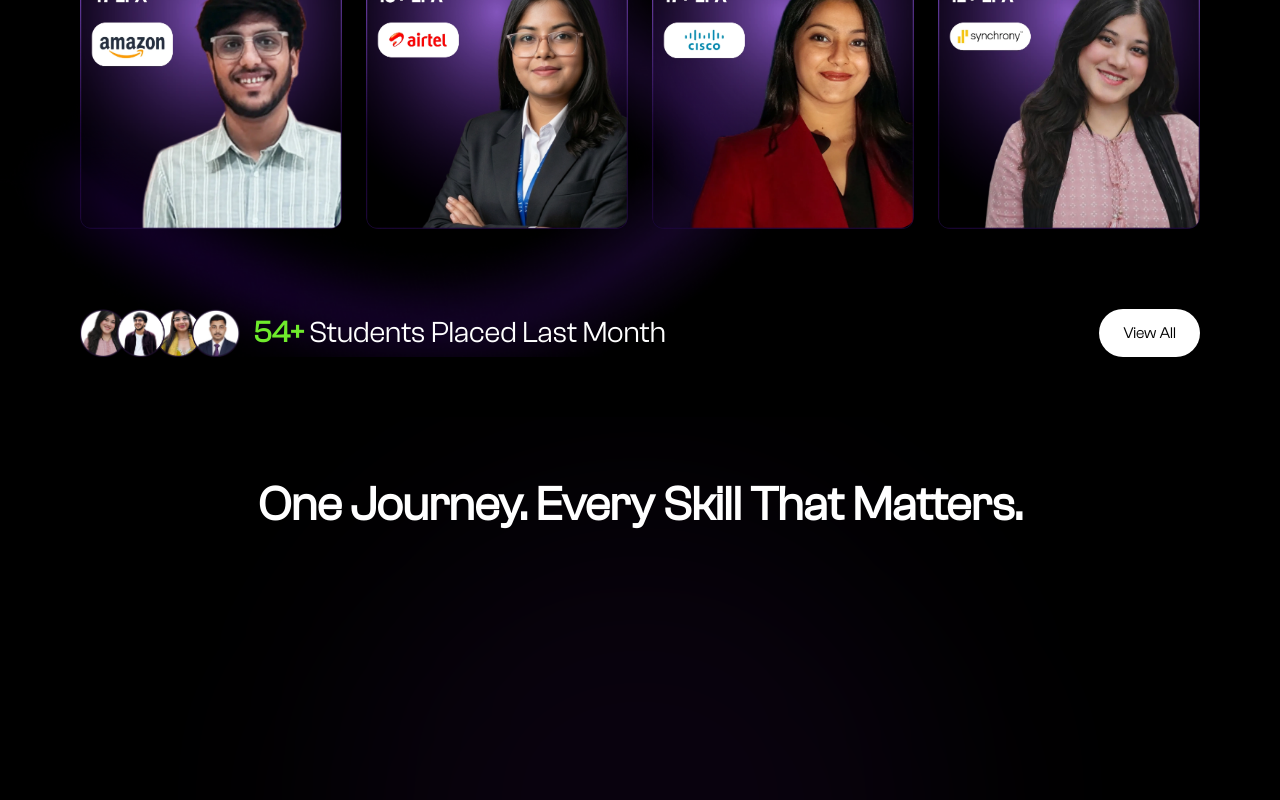
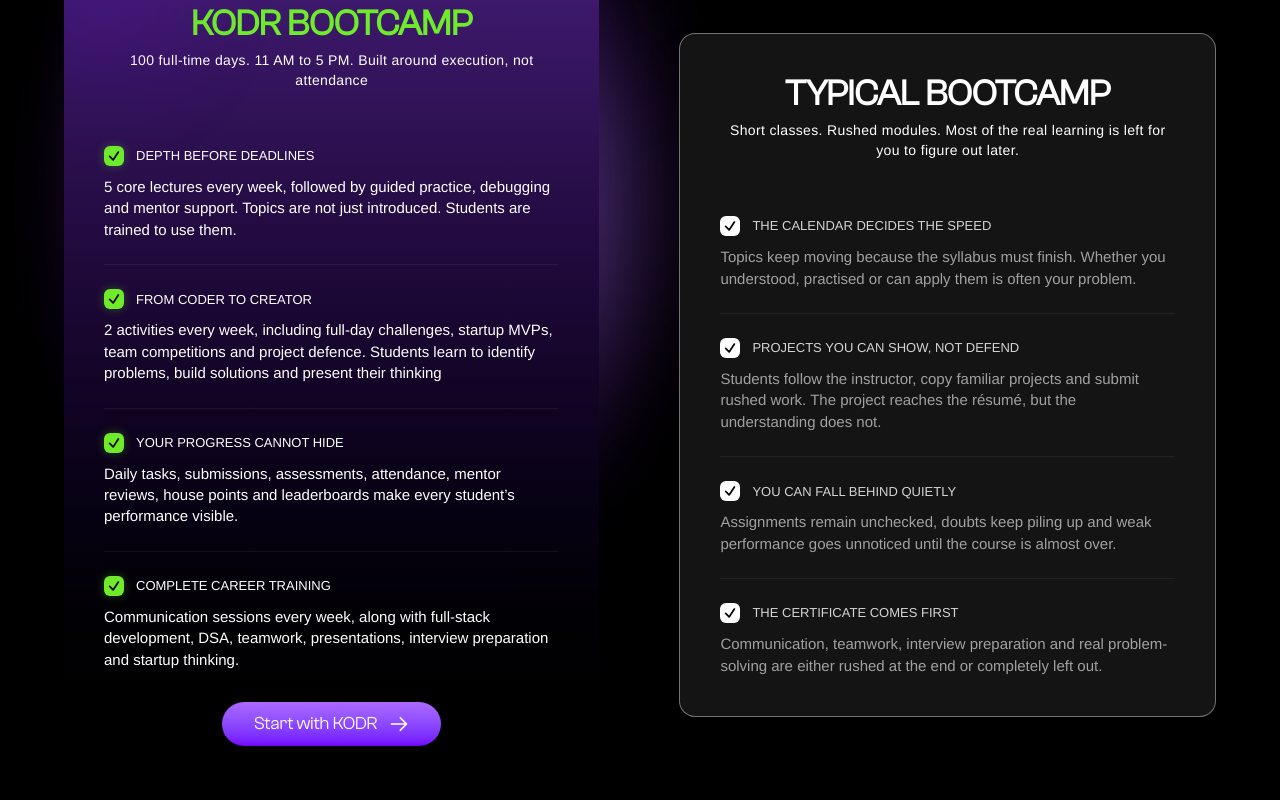
Before and after one commit to Sameerkhan344/bootcamp-landing-page, a React (Vite) app: page / in a window 1280 px wide. Shown: the part 2060-2860 px from the top of the page. Built offline with nearby package versions, Linux system fonts and the light colour scheme.

Commit message:
UPDATED: Growth section done

```diff
--- a/src/components/Comparison.jsx
+++ /dev/null
@@ -1,5 +0,0 @@
-const Comparison = () => {
-  return <div>Comparison</div>;
-};
-
-export default Comparison;
--- a/src/components/Curriculum.jsx
+++ /dev/null
@@ -1,5 +0,0 @@
-const Curriculum = () => {
-  return <div>Curriculum</div>
-};
-
-export default Curriculum;
--- /dev/null
+++ b/src/components/GrowthComparison.jsx
@@ -0,0 +1,166 @@
+import { growthComparisonData } from "../data/growthComparisonData";
+import circleBg from "../assets/images/growth-images/Circle_bg.webp"
+const CheckIcon = () => (
+  <svg
+    className="w-3.5 h-3.5"
+    fill="none"
+    stroke="currentColor"
+    strokeWidth={3}
+    viewBox="0 0 24 24"
+  >
+    <path
+      strokeLinecap="round"
+      strokeLinejoin="round"
+      d="M4.5 12.75l6 6 9-13.5"
+    />
+  </svg>
+);
+
+export default function GrowthComparison() {
+  const { title, cards } = growthComparisonData;
+
+  return (
+    <section className="min-h-screen w-full bg-black text-white relative overflow-hidden mt-10 md:mt-0 py-0 md:py-16 flex flex-col items-center justify-center gap-12 md:gap-16 z-10">
+      <div className="z-10 w-full max-w-[1200px] px-6 flex flex-col items-center gap-12 md:gap-16">
+
+        <h2 className="font-clash text-2xl md:text-5xl font-semibold z-10 text-white text-center flex flex-col gap-0 md:gap-2 !hidden sm:!flex">
+          {title.desktop.map((line) => (
+            <span key={line}>{line}</span>
+          ))}
+        </h2>
+
+        <h2 className="font-clash text-2xl md:text-5xl font-semibold z-10 text-white text-center flex flex-col gap-0 md:gap-2 !flex sm:!hidden">
+          <span>{title.mobile}</span>
+        </h2>
+
+        <div className="w-full flex flex-col lg:flex-row gap-5 md:gap-20 justify-center items-center mt-0 md:mt-4">
+
+          {cards.map((card) => {
+            const isKodr = card.type === "kodr";
+
+            return (
+              <div
+                key={card.id}
+                className={`relative w-full rounded-2xl p-8 md:p-10 flex flex-col justify-between overflow-hidden shadow-2xl transition-all duration-300 ${
+                  isKodr
+                    ? "bg-gradient-to-b from-[#421B73] to-[#000000] gradient-border purple-growth-shadow"
+                    : "bg-[#141414] border border-white/40 backdrop-blur-md"
+                } !z-10`}
+              >
+                {isKodr && (
+                  <div className="absolute -top-10 -left-10 w-40 h-40 bg-[#7200FF]/10 blur-[50px] rounded-full pointer-events-none" />
+                )}
+
+                <div>
+                  <div className="text-center mb-8 flex flex-col gap-1.5 pb-6">
+                    <h3
+                      className={`font-clash text-2xl md:text-4xl font-semibold uppercase ${
+                        isKodr
+                          ? "text-[#6FEB2C]"
+                          : "text-white"
+                      }`}
+                    >
+                      {card.title}
+                    </h3>
+
+                    <p
+                      className={`font-helvetica text-xs md:text-sm font-light tracking-wide ${
+                        isKodr
+                          ? "text-white"
+                          : "text-white"
+                      }`}
+                    >
+                      {card.description}
+                    </p>
+                  </div>
+
+                  <div className="flex flex-col gap-6">
+                    {card.points.map((point, index) => {
+                      const isLast = index === card.points.length - 1;
+
+                      return (
+                        <div
+                          key={point.title}
+                          className={`flex flex-col gap-2.5 ${
+                            !isLast
+                              ? "border-b border-white/[0.06] pb-6"
+                              : ""
+                          }`}
+                        >
+                          <div className="flex items-center gap-3">
+                            <div
+                              className={`w-5 h-5 rounded-md flex items-center justify-center flex-shrink-0 ${
+                                isKodr
+                                  ? "bg-[#6FEB2C] shadow-[0_0_10px_rgba(110,235,44,0.3)]"
+                                  : "bg-white"
+                              } text-black`}
+                            >
+                              <CheckIcon />
+                            </div>
+
+                            <h4
+                              className={`font-helvetica text-xs md:text-[13px] uppercase ${
+                                isKodr
+                                  ? "text-white"
+                                  : "text-neutral-300"
+                              }`}
+                            >
+                              {point.title}
+                            </h4>
+                          </div>
+
+                          <p
+                            className={`font-helvetica text-sm md:text-[15px] ${
+                              isKodr
+                                ? "text-white"
+                                : "text-neutral-400"
+                            }`}
+                          >
+                            {point.description}
+                          </p>
+                        </div>
+                      );
+                    })}
+                  </div>
+                </div>
+
+
+                {isKodr && (
+                  <div className="mt-8 w-full md:w-auto flex justify-center w-full">
+                    <button className="group py-3 md:py-2 px-8 rounded-full font-medium flex items-center justify-center gap-3 text-[1.1rem] md:text-lg cursor-pointer bg-gradient-to-b from-[#AC69FF] to-[#7200FF] text-white button-bordercolor hover:brightness-105 w-full md:w-auto">
+                      <span>{card.button}</span>
+
+                      <svg
+                        className="w-5 h-5 transition-transform duration-300 group-hover:translate-x-1"
+                        fill="none"
+                        stroke="currentColor"
+                        strokeWidth={2}
+                        viewBox="0 0 24 24"
+                        xmlns="http://www.w3.org/2000/svg"
+                      >
+                        <path
+                          strokeLinecap="round"
+                          strokeLinejoin="round"
+                          d="M13.5 4.5L21 12m0 0l-7.5 7.5M21 12H3"
+                        />
+                      </svg>
+                    </button>
+                  </div>
+                )}
+              </div>
+            );
+          })}
+        </div>
+
+        <div className="absolute hidden opacity-80 lg:flex w-full top-5 right-10">
+          <img
+            className="w-full"
+            alt=""
+            src={circleBg}
+          />
+        </div>
+
+      </div>
+    </section>
+  );
+}
--- /dev/null
+++ b/src/data/growthComparisonData.js
@@ -0,0 +1,71 @@
+export const growthComparisonData = {
+    title: {
+        desktop: ["Why Some Students Grow Faster", "Than Others"],
+        mobile: "Why Some Students Grow Faster Than Others",
+    },
+
+    cards: [
+        {
+            id: "kodr",
+            title: "KODR BOOTCAMP",
+            description:
+                "100 full-time days. 11 AM to 5 PM. Built around execution, not attendance",
+            type: "kodr",
+            button: "Start with KODR",
+
+            points: [
+                {
+                    title: "DEPTH BEFORE DEADLINES",
+                    description:
+                        "5 core lectures every week, followed by guided practice, debugging and mentor support. Topics are not just introduced. Students are trained to use them.",
+                },
+                {
+                    title: "FROM CODER TO CREATOR",
+                    description:
+                        "2 activities every week, including full-day challenges, startup MVPs, team competitions and project defence. Students learn to identify problems, build solutions and present their thinking",
+                },
+                {
+                    title: "YOUR PROGRESS CANNOT HIDE",
+                    description:
+                        "Daily tasks, submissions, assessments, attendance, mentor reviews, house points and leaderboards make every student’s performance visible.",
+                },
+                {
+                    title: "COMPLETE CAREER TRAINING",
+                    description:
+                        "Communication sessions every week, along with full-stack development, DSA, teamwork, presentations, interview preparation and startup thinking.",
+                },
+            ],
+        },
+
+        {
+            id: "typical",
+            title: "TYPICAL BOOTCAMP",
+            description:
+                "Short classes. Rushed modules. Most of the real learning is left for you to figure out later.",
+            type: "typical",
+
+            points: [
+                {
+                    title: "THE CALENDAR DECIDES THE SPEED",
+                    description:
+                        "Topics keep moving because the syllabus must finish. Whether you understood, practised or can apply them is often your problem.",
+                },
+                {
+                    title: "PROJECTS YOU CAN SHOW, NOT DEFEND",
+                    description:
+                        "Students follow the instructor, copy familiar projects and submit rushed work. The project reaches the résumé, but the understanding does not.",
+                },
+                {
+                    title: "YOU CAN FALL BEHIND QUIETLY",
+                    description:
+                        "Assignments remain unchecked, doubts keep piling up and weak performance goes unnoticed until the course is almost over.",
+                },
+                {
+                    title: "THE CERTIFICATE COMES FIRST",
+                    description:
+                        "Communication, teamwork, interview preparation and real problem-solving are either rushed at the end or completely left out.",
+                },
+            ],
+        },
+    ],
+};
--- a/src/pages/BootCamp.jsx
+++ b/src/pages/BootCamp.jsx
@@ -1,4 +1,3 @@
-import Curriculum from "../components/Curriculum";
 import FAQ from "../components/FAQ";
 import Hero from "../components/Hero";
 import Placement from "../components/Placement";
@@ -12,6 +11,7 @@
 import Features from "../components/students-features/Features";
 import Reviews from "../components/reviews/Reviews";
 import { Instructors } from "../components/instructor/Instructors";
+import GrowthComparison from "../components/GrowthComparison";
 
 const BootCamp = () => {
   return (
@@ -20,6 +20,7 @@
         <Hero />
         <Marquee />
         <WhyKodr />
+        <GrowthComparison/>
         <Placement />
         <LearningJourney />
         <Syllabus />
@@ -27,10 +28,9 @@
         <Features />
         <Stats />
         <Reviews />
-        <Instructors/>
+        <Instructors />
         <BootcampPricing />
         <FAQ />
-        <Curriculum />
       </main>
     </>
   );
```
Also changed, not shown: src/assets/images/growth-images/Circle_bg.webp (added).
